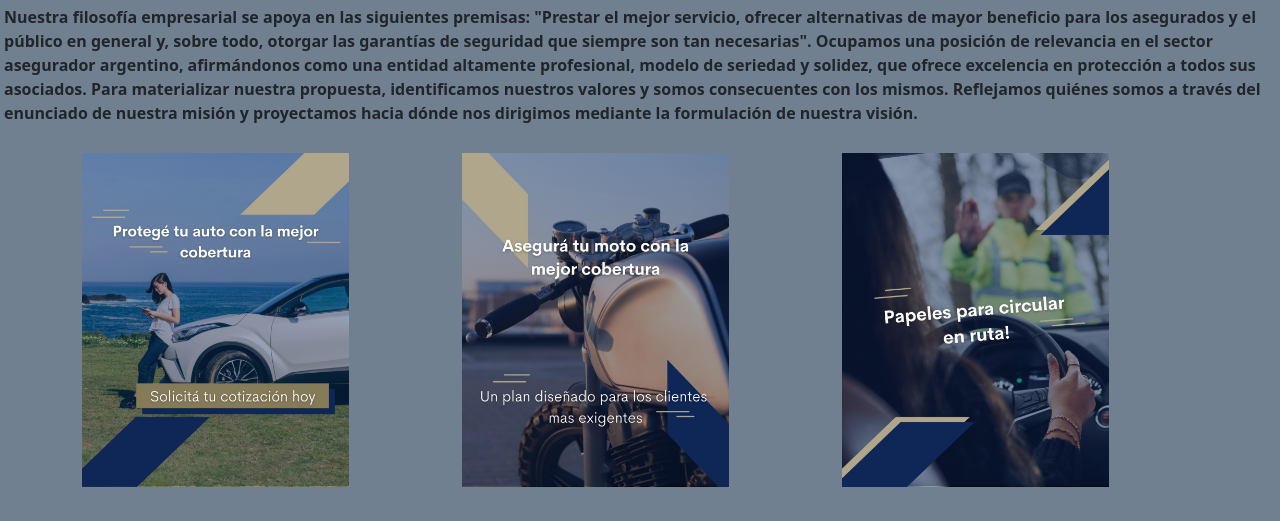
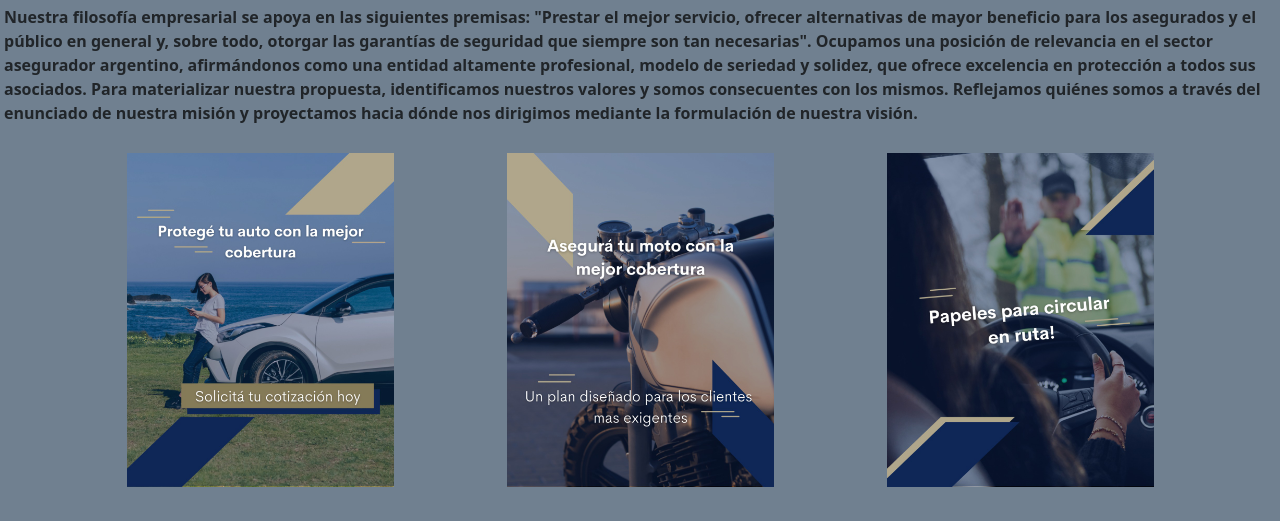
Before and after one commit to YamilRezett/bootstrap, a plain HTML site: page index.html in a window 1280 px wide. Shown: the part 279-800 px from the top of the page. Drawn offline with nearby package versions, Linux system fonts and the light colour scheme.

Commit message:
modificacion del index

```diff
--- a/index.html
+++ b/index.html
@@ -53,13 +53,13 @@
      <section>
          <div class="container">
             <div class="row">
-              <div class="col">
+              <div class="col d-flex justify-content-center">
                 <img class="w-75 my-2 img-fluid" src="/multimedia/imagen/auto.1.JPG" alt="auto">
               </div>
-              <div class="col">
+              <div class="col d-flex justify-content-center">
                 <img class="w-75 my-2 img-fluid" src="/multimedia/imagen/moto.1.JPG" alt="moto">
               </div>
-              <div class="col">
+              <div class="col d-flex justify-content-center">
                 <img class="w-75 my-2 img-fluid" src="/multimedia/imagen/papeles.1.JPG" alt="documentacion">
               </div>
             </div>
```
Also changed, not shown: css/style.css (+15 -0 lines).
